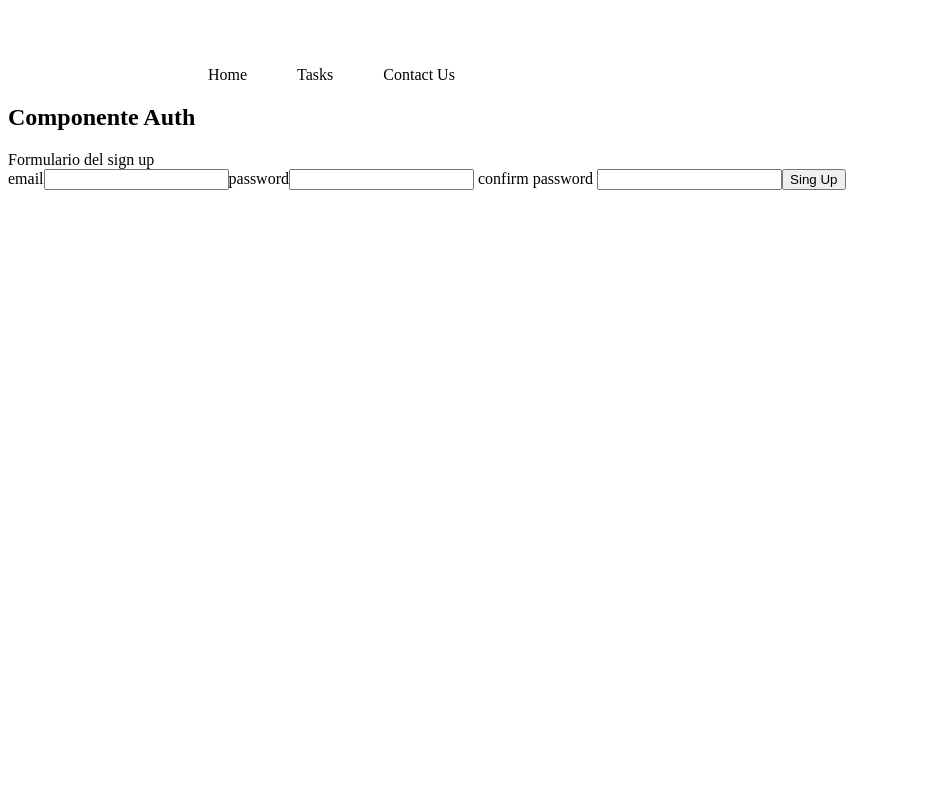
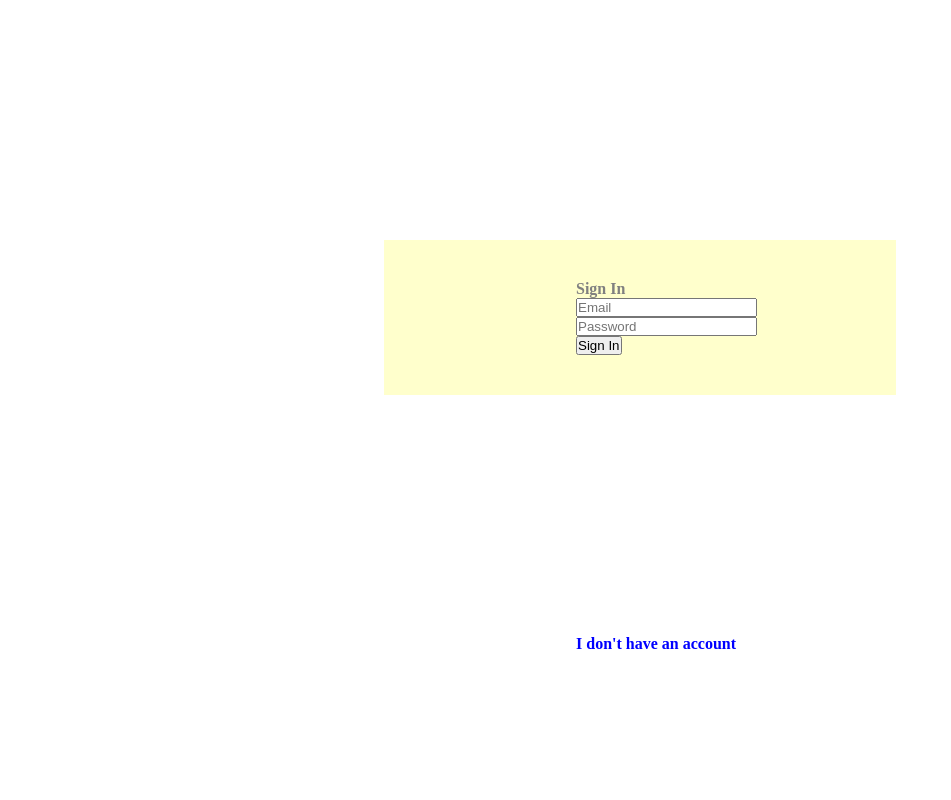
Before and after one commit to elilabetta/final-project, a Vue app: page /auth in a window 1280 px wide. Shown: the top 800 px of the page, without its empty margins (0-951 px from the left). Built offline with nearby package versions, Linux system fonts and the light colour scheme.

Commit message:
first commit

```diff
--- a/src/App.vue
+++ b/src/App.vue
@@ -26,13 +26,14 @@ onMounted(async () => {
     console.log(e)
   }
 })
+
 </script>
 
 <template>
   <section>
-    <Navbar></Navbar>
-    <router-view class="app-main" /> <!-- your routes will load inside of these tags -->
-    <Footer></Footer>
+
+    <router-view/> <!-- your routes will load inside of these tags -->
+
   </section>
 </template>
 
--- a/src/assets/main.css
+++ b/src/assets/main.css
@@ -0,0 +1,7 @@
+*,
+html,
+body{
+    margin:0;
+    padding:0;
+    box-sizing: border-box;
+}
--- a/src/components/Footer.vue
+++ b/src/components/Footer.vue
@@ -20,20 +20,25 @@
     display: flex;
     margin-top: 95%;
     width: 100vw;
-    background-color: rgb(214, 222, 230);
+    height: 8vh;
+    background-color:#FFFFCC ;
 }
-.address{
+.foot-style address{
+    padding-left: 20px;
+    padding-right: 20px;
     font-style: normal;
     font-size: 0.8em;
 }
 
+
 ul{
     list-style-type: none;
+    display: flex;
+    justify-content: space-between;
+    align-items: center;
+    gap: 30px;
 }
 ul a{
-    display: flex;
-    flex-direction: row;
     text-decoration: none;
 }
-
 </style>
--- a/src/components/Navbar.vue
+++ b/src/components/Navbar.vue
@@ -1,13 +1,15 @@
 <script setup>
-import { ref } from 'vue'
-const navbarTab = ref (['Home', 'Tasks', 'Contact Us'])
+import { useUserStore } from '../stores/user.js'
+const userStore = useUserStore()
 </script>
 
 <template>
   <section>
     <nav>
         <ul class="navbar">
-            <li v-for="element in navbarTab" :key="element">{{ element }}</li>
+            <li >Home</li>
+            <li >Tasks</li>
+            <button @click="userStore.logOut"> Log Out</button>
         </ul>
     </nav>
 
@@ -15,15 +17,21 @@ const navbarTab = ref (['Home', 'Tasks', 'Contact Us'])
 </template>
 
 <style scoped>
-
+nav{
+  width: 100vw;
+  height: 6vh;
+  background-color:#FFFFCC ;
+}
 .navbar {
   display: flex;
   flex-direction: row;
-  align-content: space-between;
-  gap: 50px;
+  justify-content: center;
+  align-items: center;
+  gap: 100px;
   list-style-type: none;
-  padding-left: 200px;
-  padding-top: 50px;
+  margin-left: 30% ;
+  padding-top: 2vh;
+  color: grey;
 }
 
 </style>
--- /dev/null
+++ b/src/components/SignIn.vue
@@ -0,0 +1,48 @@
+<script setup>
+import { ref } from 'vue'
+import { useUserStore } from '../stores/user.js';
+import { useRouter } from 'vue-router'
+const router= useRouter();
+const userStore = useUserStore();
+const email = ref("")
+const password = ref("")
+
+
+
+</script>
+<template>
+    <form @submit.prevent="userStore.signIn(email, password)" id="form">
+      <h1>Sign In</h1>
+      <div class="style">
+        <input v-model="email" type="email" placeholder="Email" />
+      </div>
+      <div class="style">
+        <input v-model="password" type="password" placeholder="Password" />
+      </div>
+      <div class="style">
+        <button type="submit">Sign In</button>
+      </div>
+  </form>
+</template>
+<style scoped>
+
+#form{
+  margin-left: 30vw;
+  margin-right: 35vw;
+  margin-top: 30vh;
+  margin-bottom: 30vh;
+  padding-left: 15vw;
+  padding-top: 5vh;
+  padding-bottom: 5vh;
+  width: 40vw;
+  height: 3pvh;
+  background-color: #FFFFCC ;
+
+}
+ h1{
+  color:grey;
+ }
+.style{
+
+}
+</style>
--- /dev/null
+++ b/src/components/SignUp.vue
@@ -0,0 +1,64 @@
+<script setup>
+import { ref } from 'vue'
+import { useUserStore } from '../stores/user.js'
+const userStore = useUserStore()
+const email = ref('')
+const password = ref('')
+const confirmPassword = ref('')
+
+//faccio qua la logica/funzione perchè chiamiamo il router.vue siamo in vue ed è più comodo, altrimenti tutta la logica va in user.js
+
+function signUp(email, password, confirmPassword) {
+  if (password === confirmPassword) userStore.signUp(email, password)
+  else console.error('Las passwords no son iguales')
+}
+</script>
+<template>
+  <form @submit.prevent="signUp(email, password, confirmPassword)" id="form-up">
+    <article class="form">
+      <h1>Sign Up</h1>
+      <div class="style">
+        <input v-model="email" type="email" id="email" placeholder="Email" />
+      </div>
+      <div class="style">
+        <input v-model="password" type="password" id="password" placeholder="Password" />
+      </div>
+      <div class="style">
+        <input
+          v-model="confirmPassword"
+          type="password"
+          id="confirmPassword"
+          placeholder="Confirm password"
+        />
+      </div>
+      <div class="style">
+        <button type="submit">Sign Up</button>
+      </div>
+    </article>
+  </form>
+</template>
+<style scoped>
+#form-up{
+  margin-left: 30vw;
+  margin-right: 35vw;
+  margin-top: 30vh;
+  margin-bottom: 30vh;
+  padding-left: 15vw;
+  padding-top: 5vh;
+  padding-bottom: 5vh;
+  width: 40vw;
+  height: 3pvh;
+  background-color: #FFFFCC ;
+
+}
+ h1{
+  color:grey;
+  padding-bottom: 3vh;
+  font-weight: bold;
+  font-size: xx-large;
+ }
+.style{
+ padding: 1%;
+
+}
+</style>
--- /dev/null
+++ b/src/components/Tasks.vue
@@ -0,0 +1,32 @@
+<script setup>
+import { ref, onMounted } from 'vue';
+import { useTasksStore } from '../stores/task.js';
+import { useRouter } from 'vue-router'
+const router= useRouter();
+const taskStore = useTasksStore();
+
+const { tasks, fetchTasks, addTask } = useTasksStore();
+const newTask = ref('');
+
+onMounted(fetchTasks);
+
+async function addNewTask() {
+  await addTask(newTask.value);
+  newTask.value = ''; // Resetta il campo di input dopo l'aggiunta
+}
+</script>
+<template>
+    <h1> My cool Task</h1>
+    <div>
+    <input v-model="addNewTask" placeholder="Add a new task" />
+    <button @click="addTask">Add a new task</button>
+
+    <ul>
+      <li v-for="task in tasks" :key="task.id">{{ task.title }}</li>
+    </ul>
+  </div>
+
+</template>
+
+<style scoped>
+<style>
--- a/src/stores/user.js
+++ b/src/stores/user.js
@@ -1,5 +1,7 @@
+import { ref }  from 'vue';
 import { defineStore } from 'pinia';
-import { supabase } from '../supabase.js';
+import { supabase } from '../supabase';
+import router from '@/router';
 
 export const useUserStore = defineStore('user', {
   state: () => ({
@@ -11,13 +13,32 @@ export const useUserStore = defineStore('user', {
       const user = await supabase.auth.getUser();
       this.user = user
     },
-    async signUpNewUser(email, password) {
-      const { user, error } = await supabase.auth.signUpNewUser({
+    async signUp (email, password) {
+      const { data, error } = await supabase.auth.signUp ({
+        email: email,
+        password: password
+      });
+      if (error) throw error;
+      if (data) this.user = data.user;
+    },
+    async signIn(email, password){
+      const { user, error } = await supabase.auth.signInWithPassword ({
         email: email,
         password: password
       });
       if (error) throw error;
       if (user) this.user = user;
+      router.push('/');
+    },
+    async logOut(){
+      const {error} = await supabase.auth.signOut();
+      const user = ref(null);
+      if (error) {
+        console.error('Log out error:', error.message);
+      } else {
+        user.value = null;
+        router.push('/auth');
+      }
     },
     persist: {
       enabled: true,
--- a/src/views/Auth.vue
+++ b/src/views/Auth.vue
@@ -1,45 +1,34 @@
 <script setup>
 import { ref } from 'vue'
-import { supabase } from './supabase.js'
-import router from './router/index.js'
-
-//declaro variables
-const email = ref("")
-const password = ref("")
-const confirmPassword = ref("")
-
-const auth = async () => {
-    try{
-    const {error} = await supabase.auth.submit ({
-        email: email.value,
-        password: password.value,
-        confirmPassword:  confirmPassword.value
-    })
-    if (error) throw error;
-} catch(error) {
-    alert.error.message
+import SignUp from '../components/SignUp.vue'
+import SignIn from '../components/SignIn.vue'
+import { useUserStore } from '../stores/user.js'
+const userStore = useUserStore()
+const hasUser = ref(true)
+function toggleUser() {
+  hasUser.value = !hasUser.value
 }
-}
-
-
 </script>
 
 <template>
-    <h1>Componente Auth</h1>
-    Formulario del sign up
-    <form>
-        <label for="email">email</label>
-        <input type="email" id="email">
+  <section>
+    <article v-if="hasUser">
+      <SignIn></SignIn>
+      <p @click="toggleUser">I don't have an account</p>
+    </article>
+    <article v-else>
+      <SignUp></SignUp>
+      <p @click="toggleUser"> I already have an account!</p>
+    </article>
 
-        <label for="password">password</label>
-        <input type="password" id="password">
-
-        <label for="confirm password"> confirm password </label>
-        <input type="confirm password" id="confirm-password">
-
-        <button type="submit">Sing Up</button>
-    </form>
-
+  </section>
 </template>
 
-<style scoped></style>
+<style scoped>
+p{
+
+  padding-left: 45%;
+  font-weight: bold;
+  color:blue;
+}
+</style>
--- a/src/views/Dashboard.vue
+++ b/src/views/Dashboard.vue
@@ -1,9 +1,13 @@
 <script setup>
-
+import Navbar from '../components/Navbar.vue'
+import Footer from '../components/Footer.vue'
+import Tasks from '../components/Tasks.vue'
 </script>
 
 <template>
-    <h1>Componente Dashboard</h1>
+    <Navbar></Navbar>
+    <Tasks></Tasks>
+    <Footer></Footer>
 </template>
 
 <style scoped></style>
```
Also changed, not shown: src/stores/task.js (+18 -1 lines).
